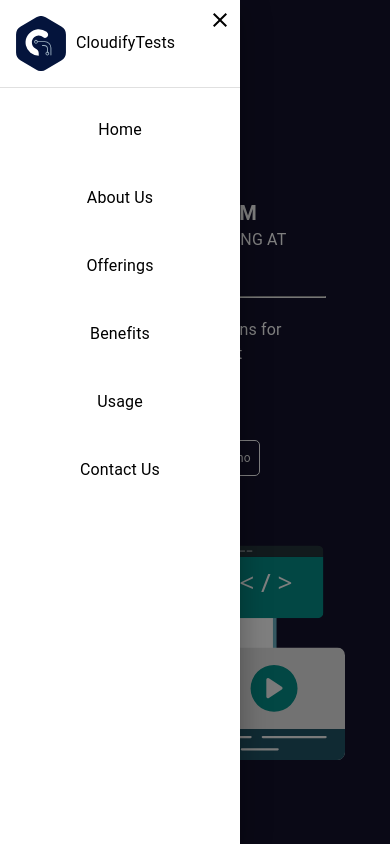
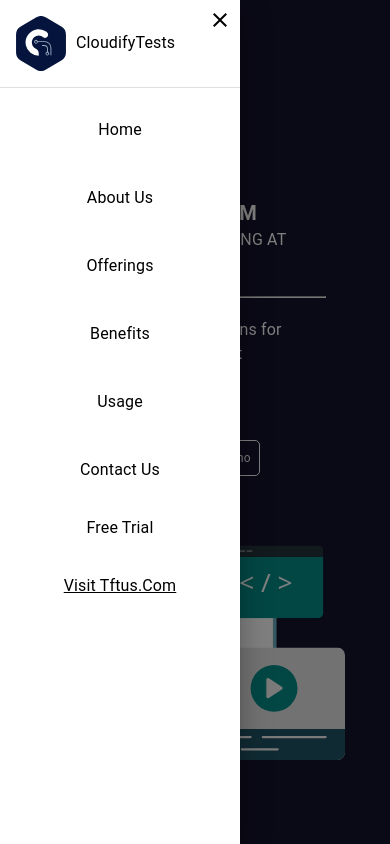
Before and after one commit to CloudBrowsers/static-staging, a React (Create React App) app: page / in a window 390 px wide. Both pictures are taken after a click on the button 32 px from the left and 36 px from the top of the page. Shown: the top 844 px of the page. Built offline with nearby package versions, Linux system fonts and the light colour scheme.

Commit message:
dialog box changes and apiend point changes

```diff
--- a/src/Components/DialogBox/DialogBox.js
+++ b/src/Components/DialogBox/DialogBox.js
@@ -53,7 +53,7 @@ const Label = ({ text, important }) => (
   </div>
 );
 
-const DialogBox = () => {
+const DialogBox = ({ sidenav }) => {
   const dispatch = useDispatch();
   const [open, setOpen] = useState(false);
   const [trialData, setTrialData] = useState({
@@ -143,9 +143,14 @@ const DialogBox = () => {
 
   return (
     <>
-      <Button className="links" onClick={handleClickOpen}>
-        Free Trial
-      </Button>
+      {sidenav ? (
+        <div onClick={handleClickOpen}>Free Trial</div>
+      ) : (
+        <Button className="links" onClick={handleClickOpen}>
+          Free Trial
+        </Button>
+      )}
+
       <Dialog open={open} onClose={handleClose}>
         <DialogTitle
           textAlign={"center"}
@@ -159,7 +164,7 @@ const DialogBox = () => {
             <Grid item xs={12} sm={6}>
               <TextField
                 style={{
-                  margin: "10px 0",
+                  margin: "0.5rem 0",
                 }}
                 label={<Label text={"Full Name"} important={true} />}
                 variant="outlined"
@@ -292,7 +297,7 @@ const DialogBox = () => {
             </Grid>
           </Grid>
         </DialogContent>
-        <DialogContent>
+        <DialogContent style={{ overflow: "hidden" }}>
           <DialogActions style={{ paddingRight: 0 }}>
             <Button
               variant="outlined"
--- a/src/Components/Navbar/Navbar.js
+++ b/src/Components/Navbar/Navbar.js
@@ -117,6 +117,30 @@ function Navbar(props) {
             </ListItemButton>
           </ListItem>
         ))}
+        <ListItem disablePadding>
+          <ListItemButton sx={{ textAlign: "center" }}>
+            <ListItemText onClick={handleDrawerClose}>
+              <DialogBox sidenav={true} />
+            </ListItemText>
+          </ListItemButton>
+        </ListItem>
+        <ListItem disablePadding>
+          <ListItemButton sx={{ textAlign: "center" }}>
+            <ListItemText
+              primary={
+                <a
+                  className="link-dr"
+                  activeClass="active"
+                  href={"https://www.tftus.com"}
+                  target="_blank"
+                >
+                  Visit tftus.com
+                </a>
+              }
+              className="links"
+            />
+          </ListItemButton>
+        </ListItem>
       </List>
       <Box
         onClick={handleDrawerToggle}
@@ -177,7 +201,7 @@ function Navbar(props) {
                 </Link>
               </Button>
             ))}
-            <DialogBox />
+            <DialogBox sidenav={false} />
             {/* <Button className="links" onClick={() => navigate("/trial")}>
               Free Trial
             </Button> */}
--- a/src/Pages/ContactUs/ContactUs.js
+++ b/src/Pages/ContactUs/ContactUs.js
@@ -38,11 +38,25 @@ const ContactUs = (props) => {
           key: "CUF",
         },
         summary: "CloudifyTests",
-        description: `First Name: ${firstName}\nLast Name: ${lastName}\nEmail: ${email}\nPhone No: ${phoneNo}\nMessage: ${message}${
-          props.sliderValues.number >= 1000
-            ? `\nAutomation Execution duration per day: ${props.sliderValues.day}\nNumber of parallel session execution: ${props.sliderValues.number}\nAverage session duration per session: ${props.sliderValues.session}\nNumber of days: ${props.noOfDays}\nTotal Session count per day: ${props.totalDaySession}\nTotal Hourly usage per day: ${props.totalHourlySession}\nTotal cost: ${props.totalCost}`
-            : ""
-        }`,
+        description: {
+          type: "doc",
+          version: 1,
+          content: [
+            {
+              type: "paragraph",
+              content: [
+                {
+                  type: "text",
+                  text: `First Name: ${firstName}\nLast Name: ${lastName}\nEmail: ${email}\nPhone No: ${phoneNo}\nMessage: ${message}${
+                    props.sliderValues.number >= 1000
+                      ? `\nAutomation Execution duration per day: ${props.sliderValues.day}\nNumber of parallel session execution: ${props.sliderValues.number}\nAverage session duration per session: ${props.sliderValues.session}\nNumber of days: ${props.noOfDays}\nTotal Session count per day: ${props.totalDaySession}\nTotal Hourly usage per day: ${props.totalHourlySession}\nTotal cost: ${props.totalCost}`
+                      : ""
+                  }`,
+                },
+              ],
+            },
+          ],
+        },
         issuetype: {
           id: "10017",
         },
--- a/src/utiles/constants.js
+++ b/src/utiles/constants.js
@@ -1,3 +1,3 @@
 // export const jira_api = process.env.REACT_APP_JIRA_VARIABLE;
 
-export const jira_api = `https://admin.cloudifytests.io/contactusform`;
+export const jira_api = `https://app.cloudifytests.io/contactusform`;
```
